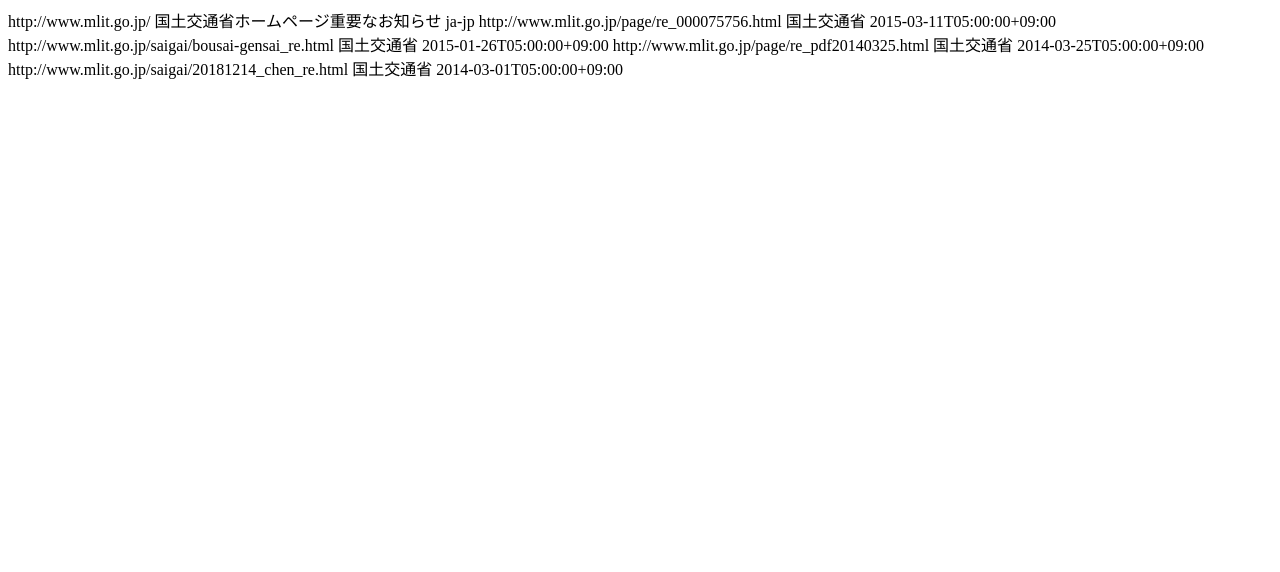
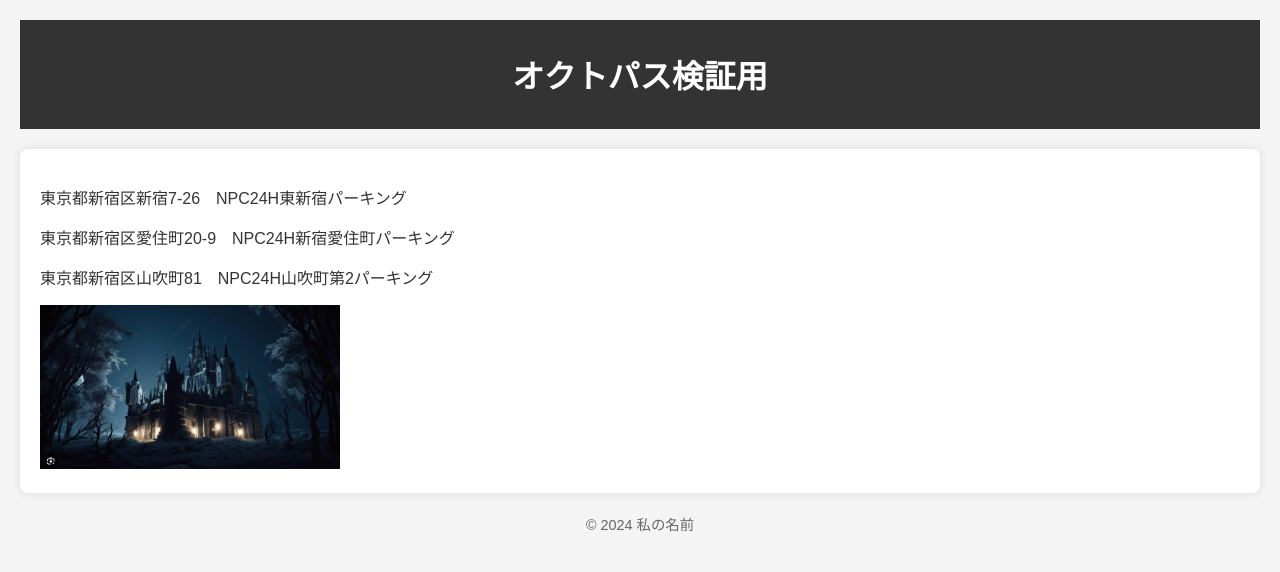
Before and after one commit to akaao1/akaao1.github.io, a plain HTML site: page index.html in a window 1280 px wide. Drawn offline with Linux system fonts and the light colour scheme.

Commit message:
Update index.html

```diff
--- a/index.html
+++ b/index.html
@@ -1,40 +1,26 @@
-<rdf:RDF xmlns="http://purl.org/rss/1.0/" xmlns:rdf="http://www.w3.org/1999/02/22-rdf-syntax-ns#" xmlns:dc="http://purl.org/dc/elements/1.1/" xmlns:sy="http://purl.org/rss/1.0/modules/syndication/" xml:lang="ja">
-<channel rdf:about="http://www.mlit.go.jp/important.rdf">
-<title>国土交通省ホームページ重要なお知らせ</title>
-<link>http://www.mlit.go.jp/</link>
-<description>国土交通省ホームページ重要なお知らせ</description>
-<dc:language>ja-jp</dc:language>
-<items>
-<rdf:Seq>
-<rdf:li rdf:resource="http://www.mlit.go.jp/page/re_000075756.html"/>
-<rdf:li rdf:resource="http://www.mlit.go.jp/saigai/bousai-gensai_re.html"/>
-<rdf:li rdf:resource="http://www.mlit.go.jp/page/re_pdf20140325.html"/>
-<rdf:li rdf:resource="http://www.mlit.go.jp/saigai/20181214_chen_re.html"/>
-</rdf:Seq>
-</items>
-</channel>
-<item rdf:about="http://www.mlit.go.jp/page/re_000075756.html">
-<title>東日本大震災からの復旧･復興に向けた取組 </title>
-<link>http://www.mlit.go.jp/page/re_000075756.html</link>
-<dc:creator>国土交通省</dc:creator>
-<dc:date>2015-03-11T05:00:00+09:00</dc:date>
-</item>
-<item rdf:about="http://www.mlit.go.jp/saigai/bousai-gensai_re.html">
-<title>国土交通省 水災害に関する防災・減災対策本部</title>
-<link>http://www.mlit.go.jp/saigai/bousai-gensai_re.html</link>
-<dc:creator>国土交通省</dc:creator>
-<dc:date>2015-01-26T05:00:00+09:00</dc:date>
-</item>
-<item rdf:about="http://www.mlit.go.jp/page/re_pdf20140325.html">
-<title>土砂災害から身を守るために知っていただきたいこと</title>
-<link>http://www.mlit.go.jp/page/re_pdf20140325.html</link>
-<dc:creator>国土交通省</dc:creator>
-<dc:date>2014-03-25T05:00:00+09:00</dc:date>
-</item>
-<item rdf:about="http://www.mlit.go.jp/saigai/20181214_chen_re.html">
-<title>チェーン規制について（Q＆A）</title>
-<link>http://www.mlit.go.jp/saigai/20181214_chen_re.html</link>
-<dc:creator>国土交通省</dc:creator>
-<dc:date>2014-03-01T05:00:00+09:00</dc:date>
-</item>
-</rdf:RDF>
+<!DOCTYPE html>
+<html lang="ja">
+<head>
+    <meta charset="UTF-8">
+    <meta name="viewport" content="width=device-width, initial-scale=1.0">
+    <title>私のGitHub Pagesサイト</title>
+    <link rel="stylesheet" href="style.css">
+</head>
+<body>
+    <header>
+        <h1>オクトパス検証用</h1>
+    </header>
+    <main>
+        <p>東京都新宿区新宿7-26　NPC24H東新宿パーキング</p>
+        <p>東京都新宿区愛住町20-9　NPC24H新宿愛住町パーキング</p>
+        <p>東京都新宿区山吹町81　NPC24H山吹町第2パーキング</p>
+
+
+        <img src="image.png" alt="サンプル画像" width="300">
+    </main>
+    <footer>
+        <p>&copy; 2024 私の名前</p>
+    </footer>
+    <script src="script.js"></script>
+</body>
+</html>
```
